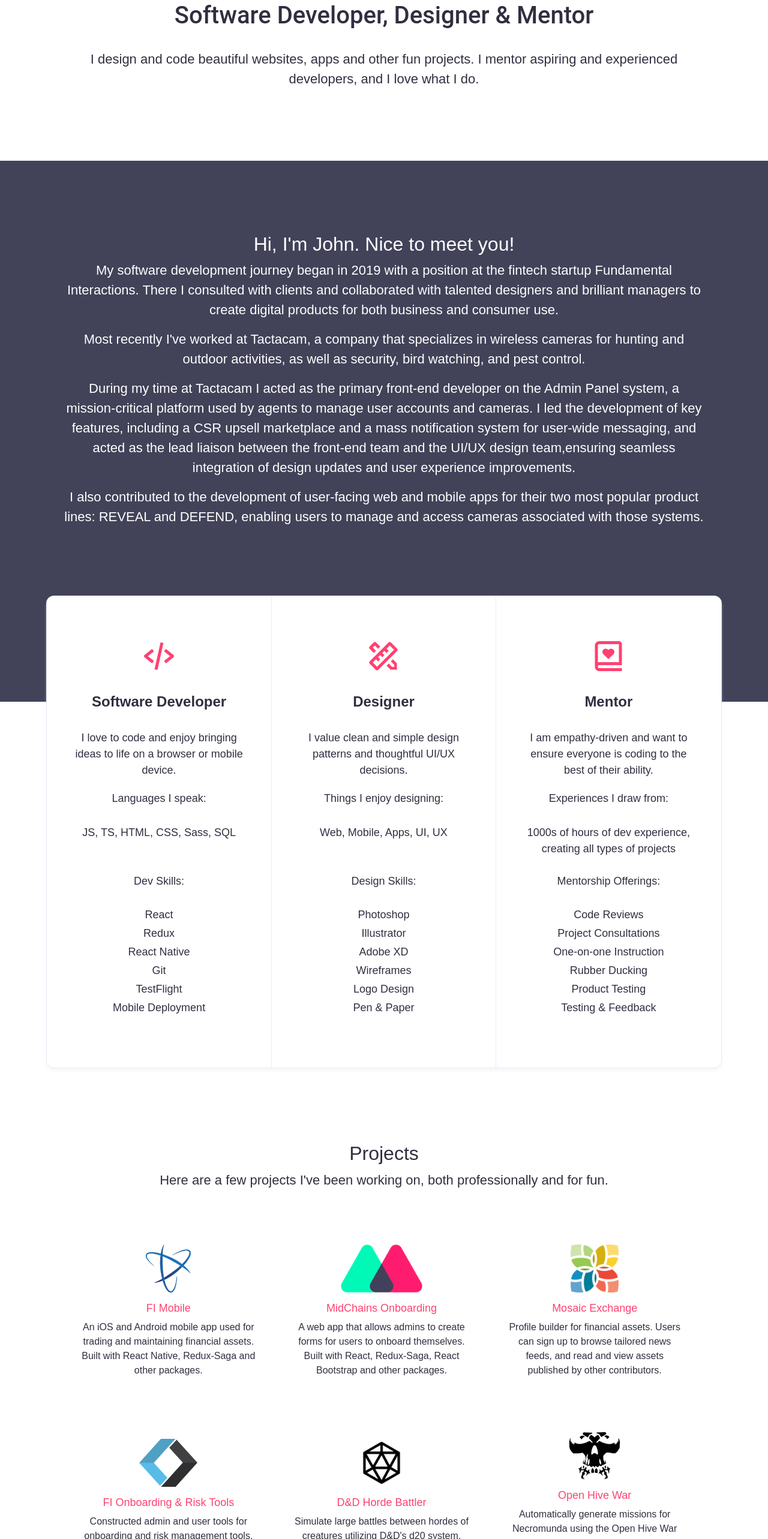
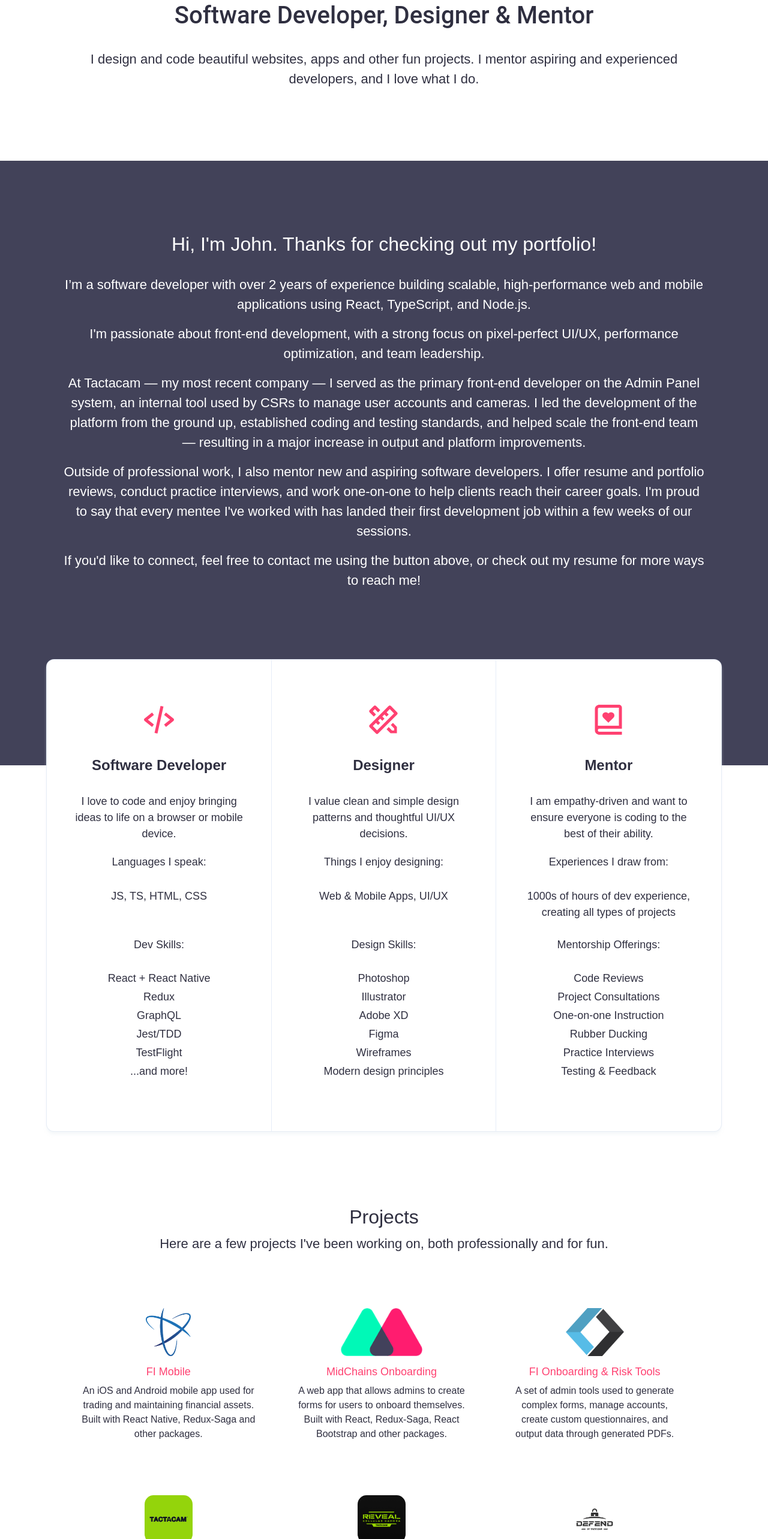
Before and after one commit to john-martinez-729/personal-site, a React (Create React App) app: page / in a window 1280 px wide. Shown: the part 234-2800 px from the top of the page at 60% size. Built offline with nearby package versions, Linux system fonts and the light colour scheme.

Commit message:
update 2025 apr

```diff
--- a/src/App.css
+++ b/src/App.css
@@ -107,6 +107,10 @@ header div {
 
 .primary-section .row {
   justify-content: center;
+}
+
+.primary-section h2 {
+  margin-bottom: 2rem;
 }
 
 @media only screen and (max-width: 62em) {
--- a/src/components/Hero.js
+++ b/src/components/Hero.js
@@ -4,33 +4,39 @@ export default function Hero() {
   return (
     <section className="primary-section">
       <div className="container">
-        <h2>Hi, I'm John. Nice to meet you!</h2>
+        <h2>Hi, I'm John. Thanks for checking out my portfolio!</h2>
+
         <p>
-          My software development journey began in 2019 with a position at the
-          fintech startup Fundamental Interactions. There I consulted with
-          clients and collaborated with talented designers and brilliant
-          managers to create digital products for both business and consumer
-          use.
+          I’m a software developer with over {new Date().getFullYear() - 2019}{" "}
+          years of experience building scalable, high-performance web and mobile
+          applications using React, TypeScript, and Node.js.
         </p>
+
         <p>
-          Most recently I've worked at Tactacam, a company that specializes in
-          wireless cameras for hunting and outdoor activities, as well as
-          security, bird watching, and pest control.
+          I'm passionate about front-end development, with a strong focus on
+          pixel-perfect UI/UX, performance optimization, and team leadership.
         </p>
+
         <p>
-          During my time at Tactacam I acted as the primary front-end developer
-          on the Admin Panel system, a mission-critical platform used by agents
-          to manage user accounts and cameras. I led the development of key
-          features, including a CSR upsell marketplace and a mass notification
-          system for user-wide messaging, and acted as the lead liaison between
-          the front-end team and the UI/UX design team,ensuring seamless
-          integration of design updates and user experience improvements.
+          At Tactacam — my most recent company — I served as the primary
+          front-end developer on the Admin Panel system, an internal tool used
+          by CSRs to manage user accounts and cameras. I led the development of
+          the platform from the ground up, established coding and testing
+          standards, and helped scale the front-end team — resulting in a major
+          increase in output and platform improvements.
         </p>
+
         <p>
-          I also contributed to the development of user-facing web and mobile
-          apps for their two most popular product lines: REVEAL and DEFEND,
-          enabling users to manage and access cameras associated with those
-          systems.
+          Outside of professional work, I also mentor new and aspiring software
+          developers. I offer resume and portfolio reviews, conduct practice
+          interviews, and work one-on-one to help clients reach their career
+          goals. I'm proud to say that every mentee I've worked with has landed
+          their first development job within a few weeks of our sessions.
+        </p>
+
+        <p>
+          If you'd like to connect, feel free to contact me using the button
+          above, or check out my resume for more ways to reach me!
         </p>
       </div>
     </section>
--- a/src/components/Projects.js
+++ b/src/components/Projects.js
@@ -2,7 +2,6 @@ import React from "react";
 import { Row, Col, Image } from "react-bootstrap";
 import fimobile from "../images/fimobile.png";
 import midchains from "../images/midchains.png";
-import mosaic from "../images/mosaic.png";
 import onboarding from "../images/onboarding.png";
 import dndvector from "../images/dndvector.png";
 import necromunda from "../images/necromunda.png";
@@ -43,7 +42,7 @@ export default function Projects() {
           <Col md={4}>
             <a
               className="project-link"
-              href="https://mid-onboarding.fi-edition.com/"
+              href="https://app.screencastify.com/v3/watch/qyZYGwakKEuspOtkd7HG"
               target="_blank"
               rel="noopener noreferrer"
             >
@@ -61,27 +60,7 @@ export default function Projects() {
           <Col md={4}>
             <a
               className="project-link"
-              href="https://research.mexchange.online/"
-              target="_blank"
-              rel="noopener noreferrer"
-            >
-              <div className="project-card">
-                <Image src={mosaic} alt="Mosaic Logo" />
-                <h3>Mosaic Exchange</h3>
-                <p>
-                  Profile builder for financial assets. Users can sign up to
-                  browse tailored news feeds, and read and view assets published
-                  by other contributors.{" "}
-                </p>
-              </div>
-            </a>
-          </Col>
-        </Row>
-        <Row>
-          <Col md={4}>
-            <a
-              className="project-link"
-              href="https://risk.fi-edition.com/"
+              href="https://risk.fi-edition.com/login"
               target="_blank"
               rel="noopener noreferrer"
             >
@@ -89,42 +68,9 @@ export default function Projects() {
                 <Image src={onboarding} alt="Onboarding Logo" />
                 <h3>FI Onboarding & Risk Tools</h3>
                 <p>
-                  Constructed admin and user tools for onboarding and risk
-                  management tools.
-                </p>
-              </div>
-            </a>
-          </Col>
-          <Col md={4}>
-            <a
-              className="project-link"
-              href="https://john-martinez-729.github.io/dnd-horde-battler/"
-              target="_blank"
-              rel="noopener noreferrer"
-            >
-              <div className="project-card">
-                <Image src={dndvector} alt="Horde Battler Logo" />
-                <h3>D&D Horde Battler</h3>
-                <p>
-                  Simulate large battles between hordes of creatures utilizing
-                  D&D's d20 system.
-                </p>
-              </div>
-            </a>
-          </Col>
-          <Col md={4}>
-            <a
-              className="project-link"
-              href="https://john-martinez-729.github.io/open-hive-war/"
-              target="_blank"
-              rel="noopener noreferrer"
-            >
-              <div className="project-card">
-                <Image src={necromunda} alt="Open Hive War Logo" />
-                <h3>Open Hive War</h3>
-                <p>
-                  Automatically generate missions for Necromunda using the Open
-                  Hive War cards system.
+                  A set of admin tools used to generate complex forms, manage
+                  accounts, create custom questionnaires, and output data
+                  through generated PDFs.
                 </p>
               </div>
             </a>
@@ -192,6 +138,42 @@ export default function Projects() {
             </a>
           </Col>
         </Row>
+        <Row>
+          <Col md={6}>
+            <a
+              className="project-link"
+              href="https://john-martinez-729.github.io/dnd-horde-battler/"
+              target="_blank"
+              rel="noopener noreferrer"
+            >
+              <div className="project-card">
+                <Image src={dndvector} alt="Horde Battler Logo" />
+                <h3>D&D Horde Battler</h3>
+                <p>
+                  Simulate large battles between hordes of creatures utilizing
+                  D&D's d20 system.
+                </p>
+              </div>
+            </a>
+          </Col>
+          <Col md={6}>
+            <a
+              className="project-link"
+              href="https://john-martinez-729.github.io/open-hive-war/"
+              target="_blank"
+              rel="noopener noreferrer"
+            >
+              <div className="project-card">
+                <Image src={necromunda} alt="Open Hive War Logo" />
+                <h3>Open Hive War</h3>
+                <p>
+                  Automatically generate missions for Necromunda using the Open
+                  Hive War cards system.
+                </p>
+              </div>
+            </a>
+          </Col>
+        </Row>
       </div>
     </section>
   );
--- a/src/components/Skills.js
+++ b/src/components/Skills.js
@@ -16,15 +16,15 @@ export default function Skills() {
               mobile device.
             </p>
             <h3>Languages I speak:</h3>
-            <p className="sm">JS, TS, HTML, CSS, Sass, SQL</p>
+            <p className="sm">JS, TS, HTML, CSS</p>
             <h3>Dev Skills:</h3>
             <ul>
-              <li>React</li>
+              <li>React + React Native</li>
               <li>Redux</li>
-              <li>React Native</li>
-              <li>Git</li>
+              <li>GraphQL</li>
+              <li>Jest/TDD</li>
               <li>TestFlight</li>
-              <li>Mobile Deployment</li>
+              <li>...and more!</li>
             </ul>
           </Col>
           <Col lg={4} className="skill-card">
@@ -35,15 +35,15 @@ export default function Skills() {
               decisions.
             </p>
             <h3>Things I enjoy designing:</h3>
-            <p className="sm">Web, Mobile, Apps, UI, UX</p>
+            <p className="sm">Web & Mobile Apps, UI/UX</p>
             <h3>Design Skills:</h3>
             <ul>
               <li>Photoshop</li>
               <li>Illustrator</li>
               <li>Adobe XD</li>
+              <li>Figma</li>
               <li>Wireframes</li>
-              <li>Logo Design</li>
-              <li>Pen & Paper</li>
+              <li>Modern design principles</li>
             </ul>
           </Col>
           <Col lg={4} className="skill-card">
@@ -63,7 +63,7 @@ export default function Skills() {
               <li>Project Consultations</li>
               <li>One-on-one Instruction</li>
               <li>Rubber Ducking</li>
-              <li>Product Testing</li>
+              <li>Practice Interviews</li>
               <li>Testing & Feedback</li>
             </ul>
           </Col>
```
Also changed, not shown: 2 other files (tests, documents, lock files or other folders).
